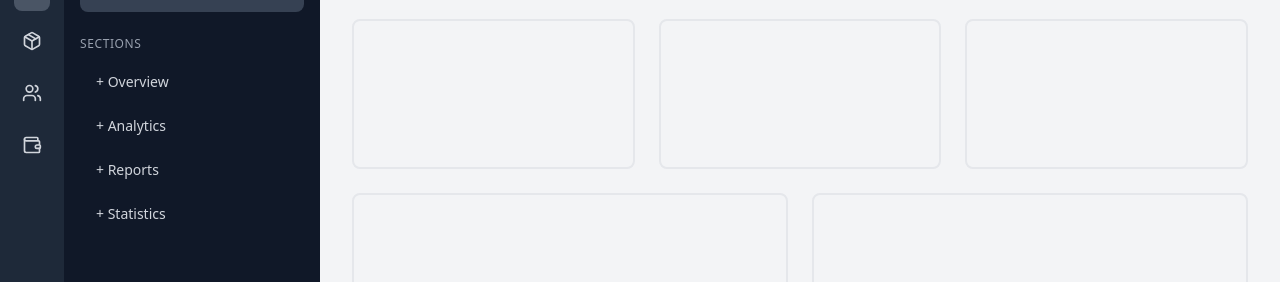
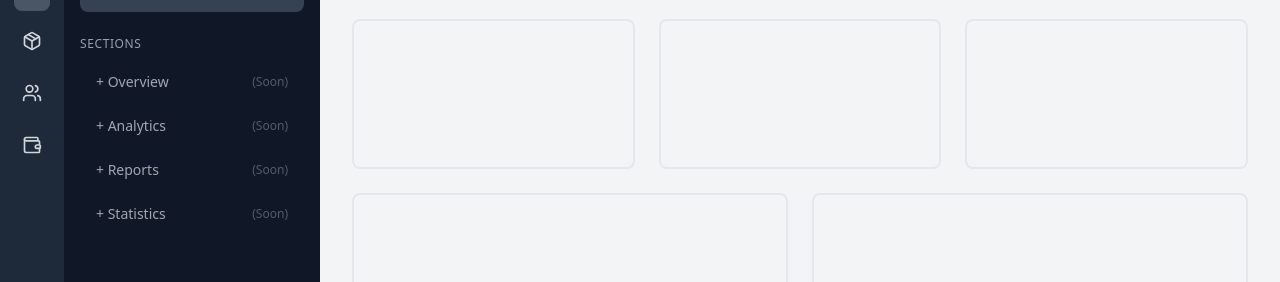
Before and after one commit to 6reenhorn/JIA-Integrated-Management-System, a React (Vite) app: page / in a window 1280 px wide. Both pictures are taken after a click on the button 32 px from the left and 135 px from the top of the page. Shown: the part 146-428 px from the top of the page. Built offline with nearby package versions, Linux system fonts and the light colour scheme.

Commit message:
Sidebar: ewallet subcomponent

```diff
--- a/client/src/components/e-wallet/EWallet.tsx
+++ b/client/src/components/e-wallet/EWallet.tsx
@@ -1,4 +1,4 @@
-import React, { useState } from 'react';
+import React, { useState, useEffect } from 'react';
 import type { EWalletTab } from '../../types/ewallet_types';
 
 import Overview from './Overview';
@@ -6,8 +6,17 @@ import GCash from './Gcash';
 import PayMaya from './PayMaya';
 import JuanPay from './JuanPay';
 
-const EWallet: React.FC = () => {
-  const [activeTab, setActiveTab] = useState<EWalletTab>('Overview');
+interface EWalletProps {
+  initialTab?: EWalletTab;
+}
+
+const EWallet: React.FC<EWalletProps> = ({ initialTab = 'Overview' }) => {
+  const [activeTab, setActiveTab] = useState<EWalletTab>(initialTab);
+
+  // Update activeTab when initialTab changes (useful for sidebar navigation)
+  useEffect(() => {
+    setActiveTab(initialTab);
+  }, [initialTab]);
 
   const tabs: EWalletTab[] = ['Overview', 'GCash', 'PayMaya', 'JuanPay'];
 
--- a/client/src/pages/Dashboard.tsx
+++ b/client/src/pages/Dashboard.tsx
@@ -13,6 +13,34 @@ const Dashboard: React.FC = () => {
   const [isSidebarCollapsed, setIsSidebarCollapsed] = useState<boolean>(false);
 
   const renderContent = (): React.ReactNode => {
+    // Handle E-Wallet sections
+    if (activeItem.startsWith('e-wallet')) {
+      const section = activeItem.replace('e-wallet-', '');
+
+      // Map section IDs to E-Wallet tab names
+      let initialTab: 'Overview' | 'GCash' | 'PayMaya' | 'JuanPay' = 'Overview';
+
+      switch (section) {
+        case 'overview':
+          initialTab = 'Overview';
+          break;
+        case 'gcash':
+          initialTab = 'GCash';
+          break;
+        case 'paymaya':
+          initialTab = 'PayMaya';
+          break;
+        case 'juanpay':
+          initialTab = 'JuanPay';
+          break;
+        default:
+          initialTab = 'Overview';
+      }
+
+      return <EWallet key={activeItem} initialTab={initialTab} />;
+    }
+
+    // Handle main menu items
     switch (activeItem) {
       case 'dashboard':
         return <Overview />;
@@ -32,6 +60,25 @@ const Dashboard: React.FC = () => {
   };
 
   const getPageTitle = (): string => {
+    // Handle E-Wallet sections
+    if (activeItem.startsWith('e-wallet')) {
+      const section = activeItem.replace('e-wallet-', '');
+
+      switch (section) {
+        case 'overview':
+          return 'E-Wallet Overview';
+        case 'gcash':
+          return 'GCash';
+        case 'paymaya':
+          return 'PayMaya';
+        case 'juanpay':
+          return 'JuanPay';
+        default:
+          return 'E-Wallet';
+      }
+    }
+
+    // Handle main menu items
     switch (activeItem) {
       case 'dashboard':
         return 'Overview';
@@ -51,6 +98,25 @@ const Dashboard: React.FC = () => {
   };
 
   const getHeaderSubtitle = (): string => {
+    // Handle E-Wallet sections
+    if (activeItem.startsWith('e-wallet')) {
+      const section = activeItem.replace('e-wallet-', '');
+
+      switch (section) {
+        case 'overview':
+          return 'Complete overview of all your e-wallet accounts';
+        case 'gcash':
+          return 'Manage your GCash transactions and balance';
+        case 'paymaya':
+          return 'Track your PayMaya payments and balance';
+        case 'juanpay':
+          return 'Monitor your JuanPay transactions and balance';
+        default:
+          return 'Track transactions and payments';
+      }
+    }
+
+    // Handle main menu items
     switch (activeItem) {
       case 'dashboard':
         return 'Monitor your inventory at a glance';
--- a/client/src/sidebar/Sidebar.tsx
+++ b/client/src/sidebar/Sidebar.tsx
@@ -30,24 +30,62 @@ const Sidebar: React.FC<SidebarProps> = ({ activeItem, onItemClick, onToggle })
     { id: 'about', label: 'About', icon: <Info size={20} /> },
   ];
 
-  // Hardcoded sections for each menu item
+  // Define functional sections for E-Wallet
+  const getEWalletSections = () => [
+    { id: 'e-wallet-overview', label: 'Overview' },
+    { id: 'e-wallet-gcash', label: 'GCash' },
+    { id: 'e-wallet-paymaya', label: 'PayMaya' },
+    { id: 'e-wallet-juanpay', label: 'JuanPay' },
+  ];
+
+  // Hardcoded sections for other menu items (for future implementation)
   const getSections = (itemId: string) => {
     switch (itemId) {
       case 'dashboard':
-        return ['+ Overview', '+ Analytics', '+ Reports', '+ Statistics'];
+        return [
+          { id: 'dashboard-overview', label: 'Overview' },
+          { id: 'dashboard-analytics', label: 'Analytics' },
+          { id: 'dashboard-reports', label: 'Reports' },
+          { id: 'dashboard-statistics', label: 'Statistics' }
+        ];
       case 'inventory':
-        return ['+ Products', '+ Categories', '+ Stock Levels', '+ Suppliers'];
+        return [
+          { id: 'inventory-products', label: 'Products' },
+          { id: 'inventory-categories', label: 'Categories' },
+          { id: 'inventory-stock-levels', label: 'Stock Levels' },
+          { id: 'inventory-suppliers', label: 'Suppliers' }
+        ];
       case 'employees':
-        return ['+ Employee List', '+ Departments', '+ Attendance', '+ Payroll'];
+        return [
+          { id: 'employees-list', label: 'Employee List' },
+          { id: 'employees-departments', label: 'Departments' },
+          { id: 'employees-attendance', label: 'Attendance' },
+          { id: 'employees-payroll', label: 'Payroll' }
+        ];
       case 'e-wallet':
-        return ['+ Overview', '+ GCash', '+ PayMaya', '+ JuanPay'];
+        return getEWalletSections();
       case 'settings':
-        return ['+ General', '+ Security', '+ Notifications', '+ Preferences'];
+        return [
+          { id: 'settings-general', label: 'General' },
+          { id: 'settings-security', label: 'Security' },
+          { id: 'settings-notifications', label: 'Notifications' },
+          { id: 'settings-preferences', label: 'Preferences' }
+        ];
       case 'about':
-        return ['+ Company Info', '+ Version', '+ Support', '+ License'];
+        return [
+          { id: 'about-company', label: 'Company Info' },
+          { id: 'about-version', label: 'Version' },
+          { id: 'about-support', label: 'Support' },
+          { id: 'about-license', label: 'License' }
+        ];
       default:
         return [];
     }
+  };
+
+  // Check if a section belongs to E-Wallet and should be functional
+  const isEWalletSection = (sectionId: string) => {
+    return sectionId.startsWith('e-wallet-');
   };
 
   const renderMenuItem = (item: MenuItem) => (
@@ -58,7 +96,7 @@ const Sidebar: React.FC<SidebarProps> = ({ activeItem, onItemClick, onToggle })
           onItemClick(item.id);
         }}
         className={`w-full flex items-center justify-center gap-3 py-3 px-2 text-left rounded-lg transition-all duration-200 hover:bg-gray-600 ${
-          activeItem === item.id ? 'bg-gray-600 text-white' : 'text-gray-300'
+          activeItem === item.id || activeItem.startsWith(item.id + '-') ? 'bg-gray-600 text-white' : 'text-gray-300'
         }`}
       >
         <span className="flex-shrink-0">{item.icon}</span>
@@ -101,13 +139,26 @@ const Sidebar: React.FC<SidebarProps> = ({ activeItem, onItemClick, onToggle })
             <div>
               <p className="text-xs text-gray-400 uppercase tracking-wider mb-3 whitespace-nowrap">Sections</p>
               <ul className="space-y-2">
-                {sections.map((section, index) => (
-                  <li key={index}>
+                {sections.map((section) => (
+                  <li key={section.id}>
                     <button
-                      onClick={() => onItemClick(`${itemId}-${section.split(' ').slice(1).join('-').toLowerCase().replace(/\s+/g, '-')}`)}
-                      className="w-full flex items-center gap-3 py-2 px-4 text-left rounded-lg transition-all duration-200 hover:bg-gray-700 text-gray-300 text-sm"
+                      onClick={() => {
+                        // For E-Wallet sections, handle them functionally
+                        if (isEWalletSection(section.id)) {
+                          onItemClick(section.id);
+                        } else {
+                          // For other sections, keep them as placeholders for now
+                          console.log('Section not implemented yet:', section.id);
+                        }
+                      }}
+                      className={`w-full flex items-center gap-3 py-2 px-4 text-left rounded-lg transition-all duration-200 hover:bg-gray-700 text-sm ${
+                        activeItem === section.id ? 'bg-gray-700 text-white' : 'text-gray-300'
+                      } ${isEWalletSection(section.id) ? 'cursor-pointer' : 'cursor-default opacity-75'}`}
                     >
-                      <span className="whitespace-nowrap">{section}</span>
+                      <span className="whitespace-nowrap">+ {section.label}</span>
+                      {!isEWalletSection(section.id) && (
+                        <span className="text-xs text-gray-500 ml-auto">(Soon)</span>
+                      )}
                     </button>
                   </li>
                 ))}
```
